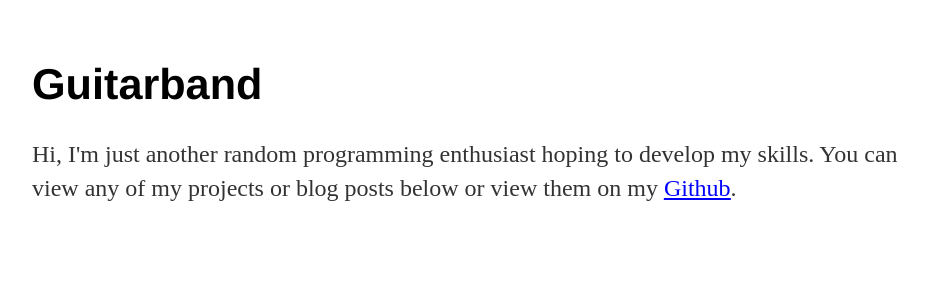
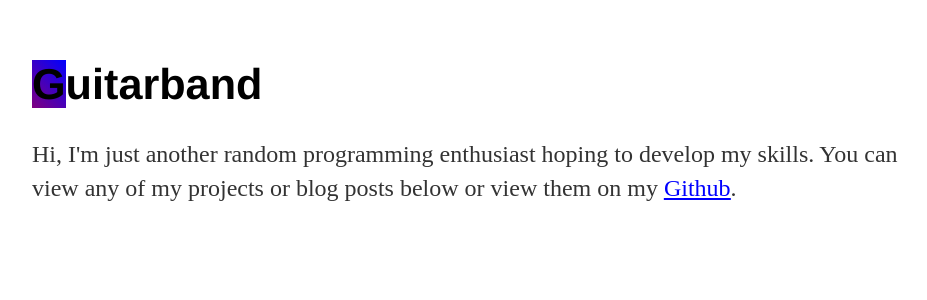
Before and after one commit to Guitarband/testwebsiteGuitarband.github.io, a Jekyll site: the page index.html, which Jekyll copies as it is, in a window 1280 px wide. Shown: the top 300 px of the page, without its empty margins (160-1087 px from the left). Built offline with Jekyll 4.4.1, drawn with Linux system fonts in a browser that asks for light colours.

Commit message:
Update styles.css

```diff
--- a/css/styles.css
+++ b/css/styles.css
@@ -55,6 +55,11 @@ a:visited {
     color: purple;
 }
 
-#g_title:hover , #u_title:hover {
+#u_title:hover {
     color: mediumpurple;
 }
+
+
+#g_title {
+    background-image: linear-gradient(45deg, purple, blue);
+}
```
